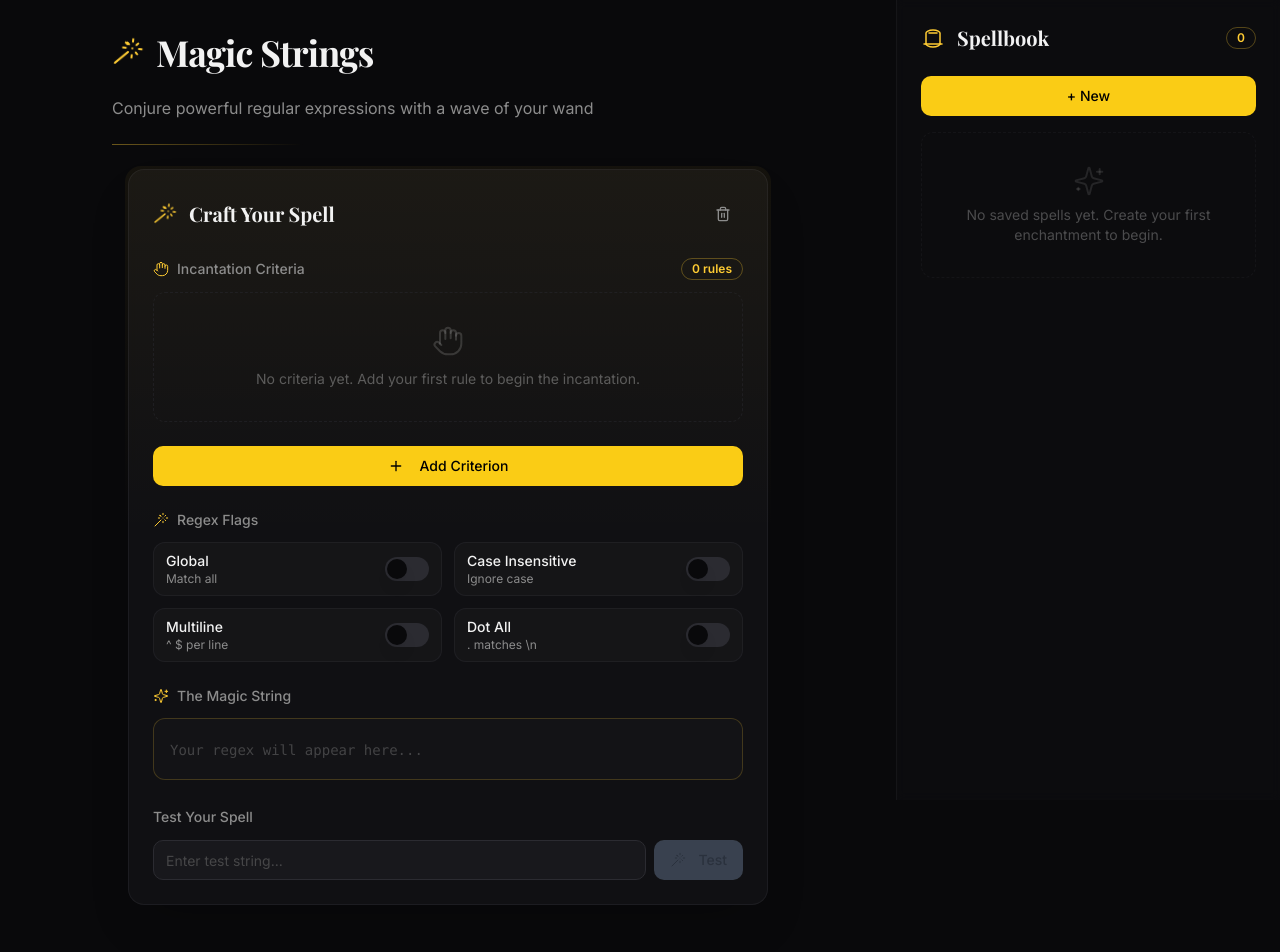
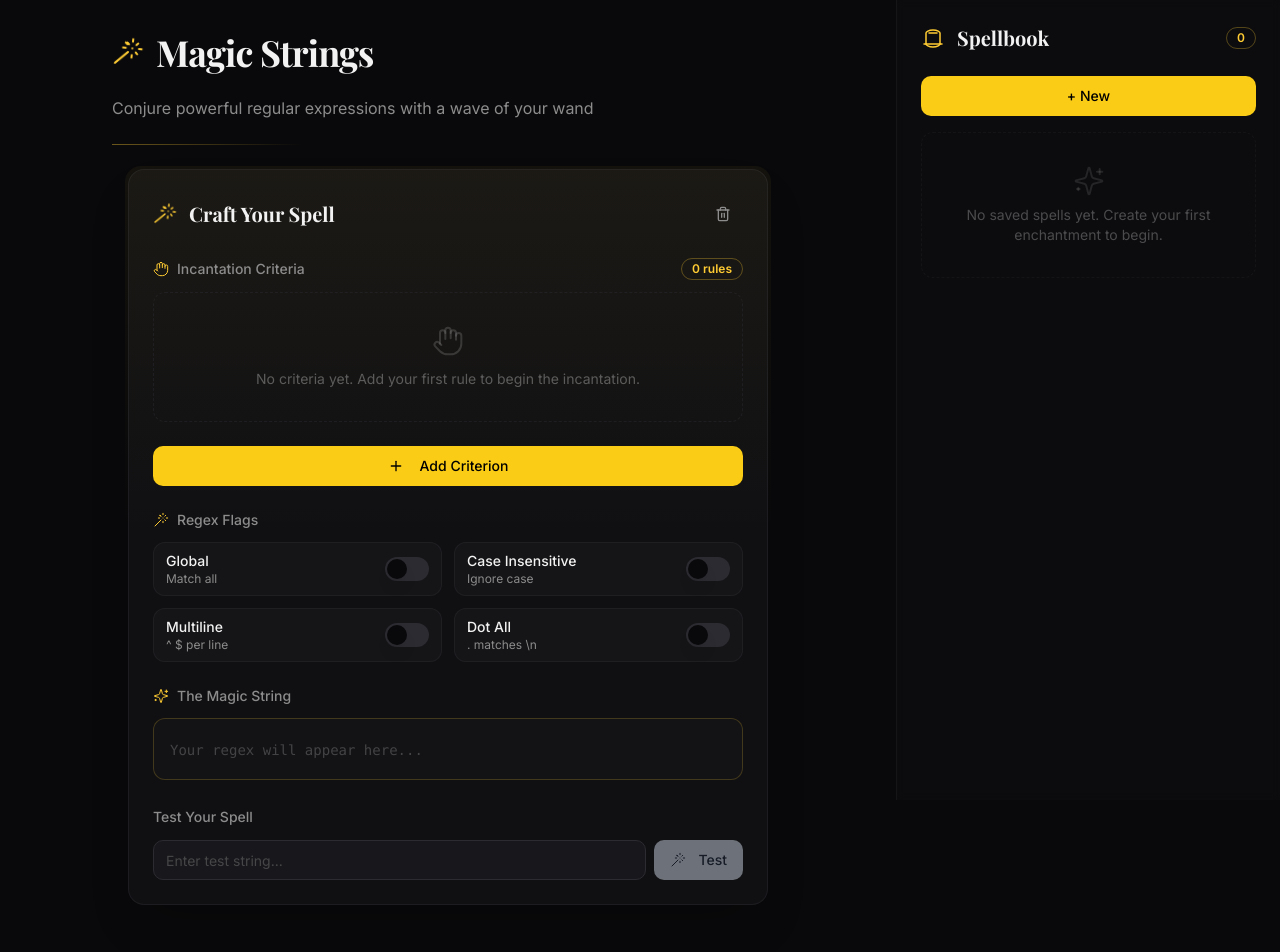
Before and after one commit to andymagill/magic-strings, a Next.js app: page / in a window 1280 px wide. Shown: the top 952 px of the page. Built offline with nearby package versions, Linux system fonts and the light colour scheme; a web font is replaced by a local one.

Commit message:
refactor(styles): update button disabled styles in RegexBuilder and SavedRegexSidebar components

```diff
--- a/components/regex-builder.tsx
+++ b/components/regex-builder.tsx
@@ -337,7 +337,7 @@ export function RegexBuilder({ onSave, onDelete, editingRegex, onCancelEdit }: R
 
         <Button
           onClick={addCriterion}
-          className="w-full bg-yellow-400 text-black hover:bg-white disabled:bg-slate-500 disabled:text-slate-600 disabled:cursor-not-allowed"
+          className="w-full bg-yellow-400 text-black hover:bg-white disabled:bg-slate-300 disabled:text-slate-800 disabled:cursor-not-allowed"
         >
           <Plus className="w-4 h-4 mr-2" />
           Add Criterion
@@ -430,7 +430,7 @@ export function RegexBuilder({ onSave, onDelete, editingRegex, onCancelEdit }: R
           <Button
             onClick={handleTest}
             disabled={!regex || regex === "//"}
-            className="bg-yellow-400 text-black hover:bg-white disabled:bg-slate-500 disabled:text-slate-600 disabled:cursor-not-allowed shrink-0"
+            className="bg-yellow-400 text-black hover:bg-white disabled:bg-slate-300 disabled:text-slate-800 disabled:cursor-not-allowed shrink-0"
           >
             <WandIcon className="w-4 h-4 mr-1" />
             Test
--- a/components/saved-regex-sidebar.tsx
+++ b/components/saved-regex-sidebar.tsx
@@ -57,7 +57,7 @@ export function SavedRegexSidebar({
 
           <Button
             onClick={onNew}
-            className="w-full mb-4 bg-yellow-400 text-black hover:bg-white disabled:bg-slate-500 disabled:text-slate-600 disabled:cursor-not-allowed"
+            className="w-full mb-4 bg-yellow-400 text-black hover:bg-white disabled:bg-slate-300 disabled:text-slate-800 disabled:cursor-not-allowed"
           >
             + New
           </Button>
```
